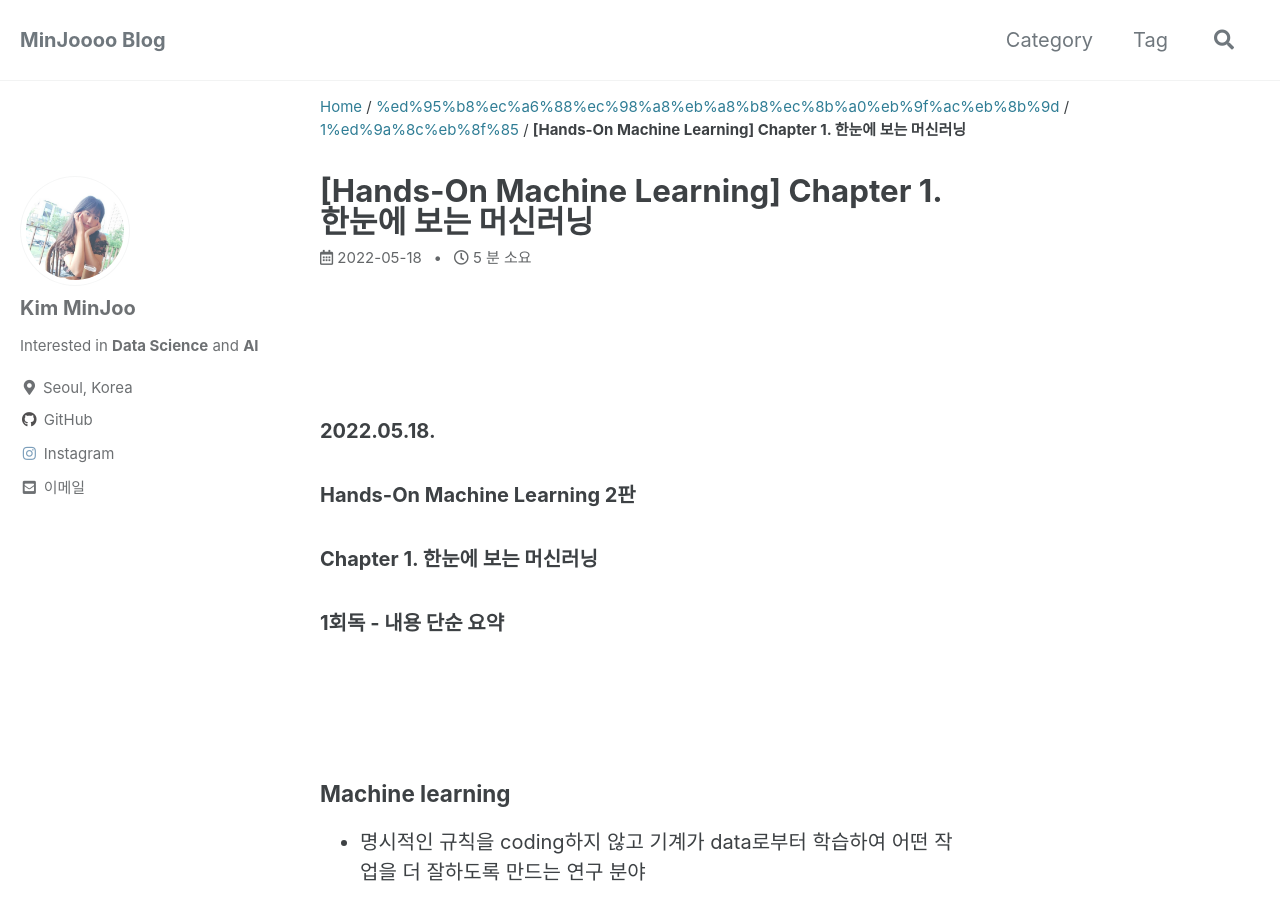
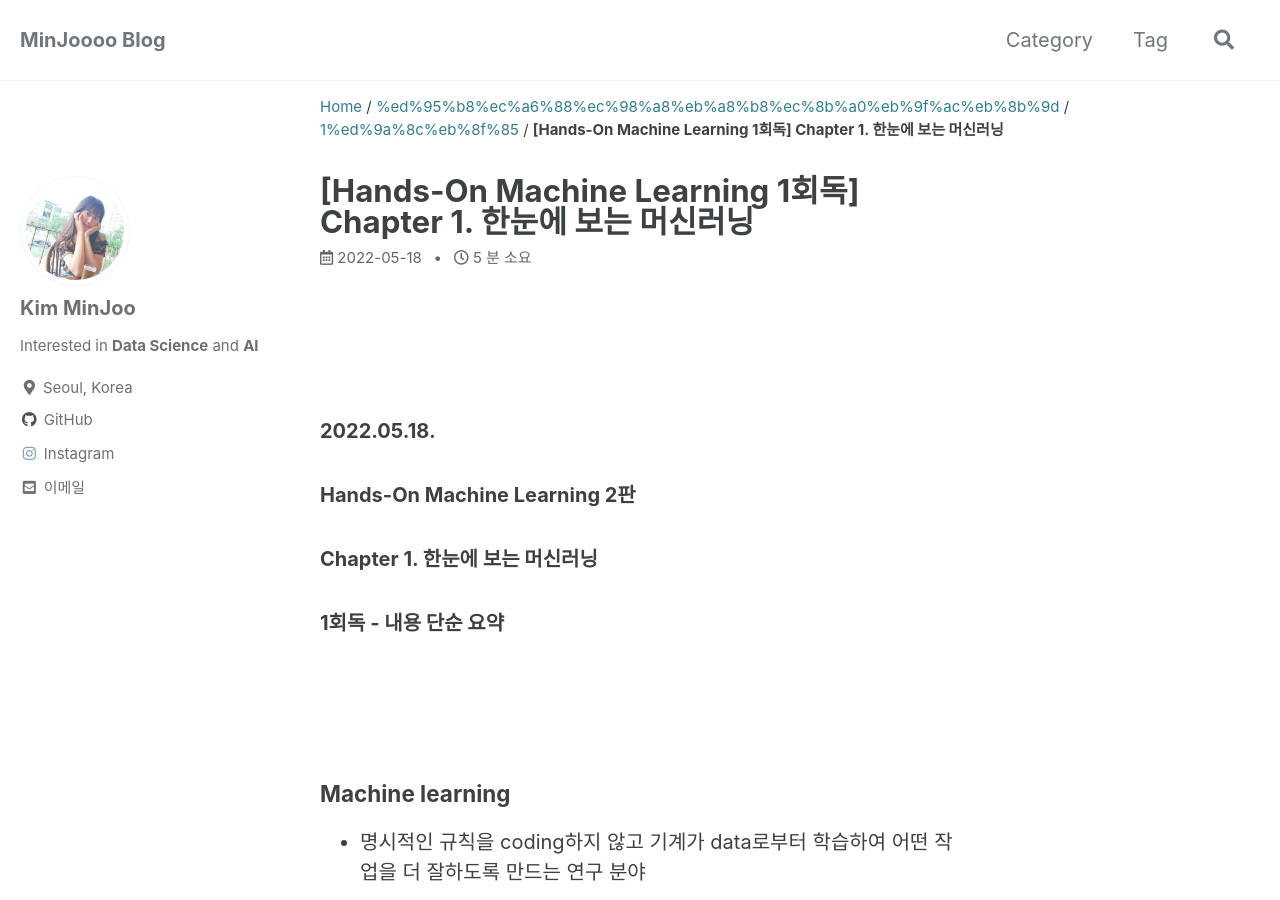
Before and after one commit to MinJoooo/minjoooo.github.io, a Jekyll site: the page built from _posts/2022-05-18-HandsOnMachineLearning-1st-Ch1.md, in a window 1280 px wide and 900 px high. Built offline with Jekyll 4.4.1, drawn with Linux system fonts in a browser that asks for light colours; cached includes are drawn as plain includes; some web fonts are replaced; comment, search, counter and statistics services are not loaded.

Commit message:
Update 2022-05-18-HandsOnMachineLearning-1st-Ch1.md

```diff
--- a/_posts/2022-05-18-HandsOnMachineLearning-1st-Ch1.md
+++ b/_posts/2022-05-18-HandsOnMachineLearning-1st-Ch1.md
@@ -1,6 +1,6 @@
 ---
 layout: single
-title: "[Hands-On Machine Learning] Chapter 1. 한눈에 보는 머신러닝"
+title: "[Hands-On Machine Learning 1회독] Chapter 1. 한눈에 보는 머신러닝"
 categories: "핸즈온머신러닝 1회독"
 tag: [python, Machine Learning]
 toc: false
```
